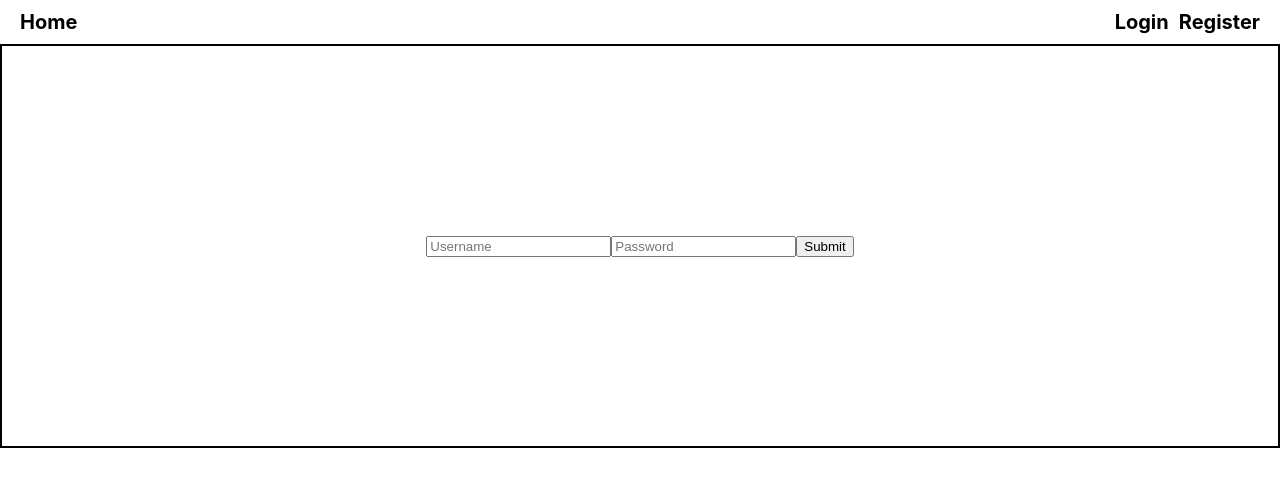
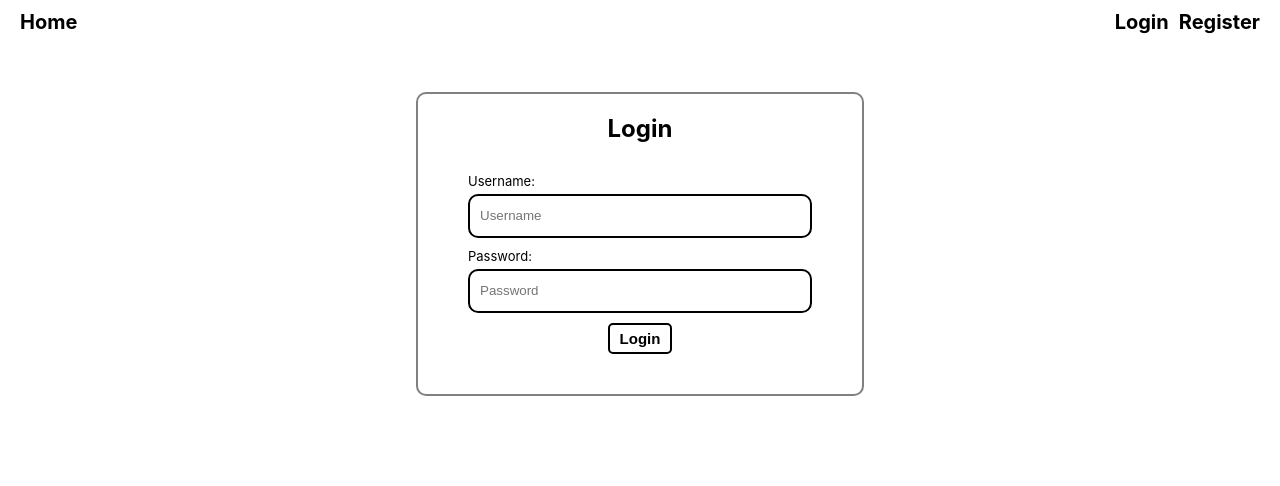
Before and after one commit to JC33340/remindersFrontend, a React (Create React App) app in the folder reminders-frontend/: page /login in a window 1280 px wide. Shown: the top 486 px of the page. Built offline with nearby package versions, Linux system fonts and the light colour scheme.

Commit message:
added styling to login page

```diff
--- a/reminders-frontend/src/css/App.css
+++ b/reminders-frontend/src/css/App.css
@@ -1,3 +1,5 @@
+
+
 header{
     font-size: 20px;
     display: flex;
@@ -18,8 +20,57 @@ header{
 
 .login-div{
     height: 50vh;
-    border:2px solid black;
     display: flex;
     justify-content: center;
     align-items: center;
 }
+
+.login-form{
+    display: flex;
+    flex-direction: column;
+    row-gap: 10px;
+    border: 2px solid grey;
+    padding:30px 50px;
+    padding-top:0;
+    border-radius: 10px;
+    align-items: center;
+}
+
+.login-form-item{
+    display: flex;
+    flex-direction: column;
+    row-gap: 5px;
+}
+
+.login-form-item>label{
+    font-size: 13px;
+}
+
+.login-form-item>input{
+    width: 25vw;
+    height: 20px;
+    border-radius: 10px;
+    border:2px solid black;
+    padding:10px;
+}
+
+.login-button{
+    background-color: white;
+    border: 2px solid black;
+    border-radius: 5px;
+    font-size: 15px;
+    padding:5px 10px;
+    font-weight: bold;
+    transition: all 0.1s linear;
+}
+
+.login-button:hover{
+    background-color: black;
+    color: white;
+    cursor: pointer;
+}
+
+.login-message{
+    color:red;
+    font-weight: bold;
+}
--- a/reminders-frontend/src/pages/LoginPage.tsx
+++ b/reminders-frontend/src/pages/LoginPage.tsx
@@ -7,12 +7,22 @@ const LoginPage = () => {
 
     return (
         <div className='login-div'>
-            <form onSubmit={loginUser}>
-                <input type="text" name="username" placeholder="Username"/>
-                <input type="password" name="password" placeholder="Password"/>
-                <input type="submit"/>
+            <form onSubmit={loginUser} className='login-form'>
+                <h2>Login</h2>
+                <div className='login-form-item'>
+                    <label htmlFor='username'>Username:</label>
+                    <input type="text" id ='username' name="username" placeholder="Username"/>
+                </div>
+
+                <div className='login-form-item'>
+                    <label htmlFor='password'>Password: </label>
+                    <input type="password" name="password" placeholder="Password"/>
+                </div>
+
+                <input type="submit" className='login-button' value='Login'/>
+                <div className='login-message'>{message}</div>
             </form>
-            <div>{message}</div>
+
         </div>
     )
 }
```
